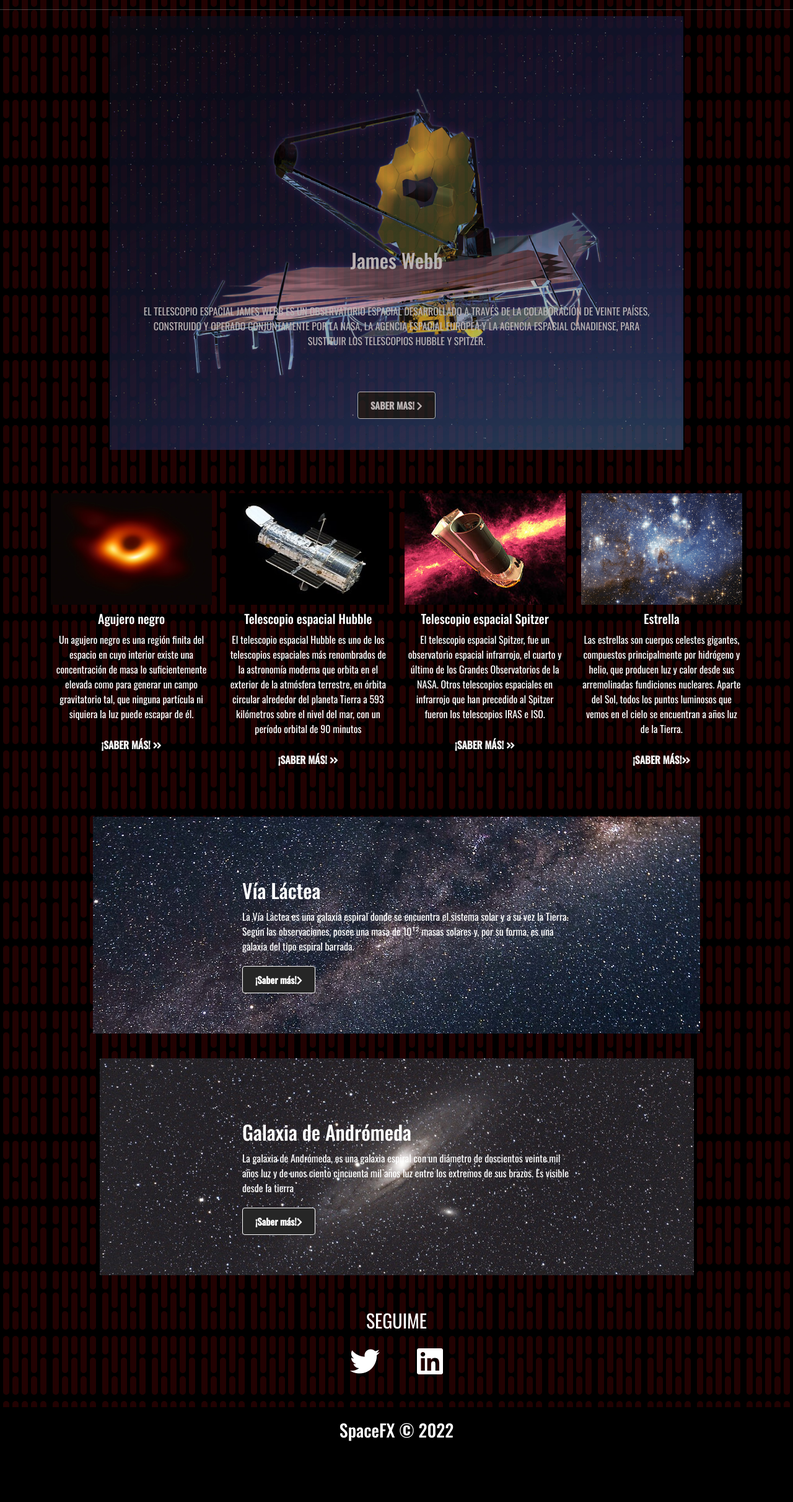
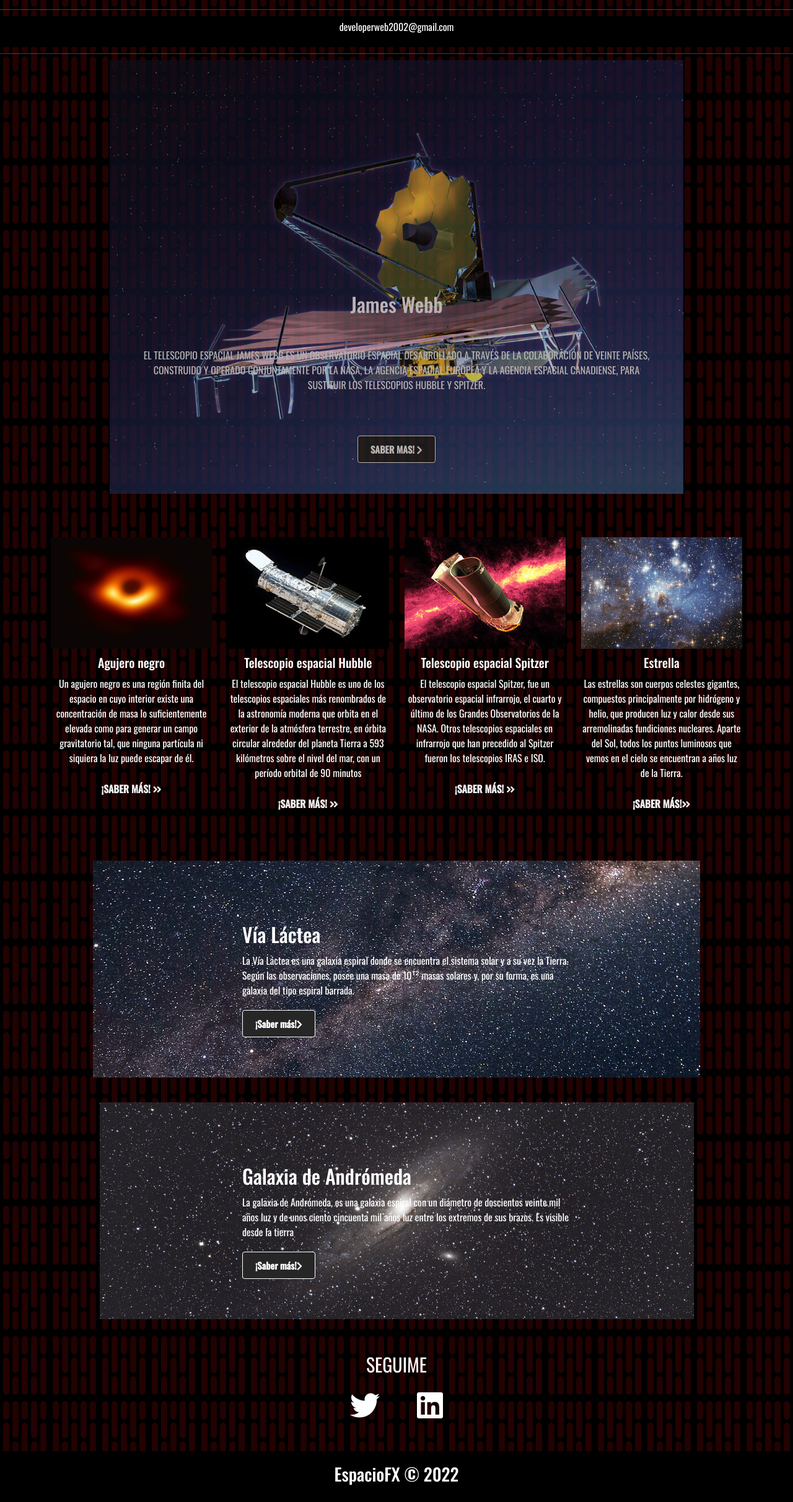
Before and after one commit to Fraanntadeo/Pagina, a website: page index.html in a window 1280 px wide. Shown: the part 54-2478 px from the top of the page at 62% size. Before the commit the page ends 2407 px from the top, so only its background shows below. Drawn offline with nearby package versions, Linux system fonts and the light colour scheme.

Commit message:
Arreglos

```diff
--- a/index.html
+++ b/index.html
@@ -15,12 +15,12 @@
   <!-- ICONO -->
   <link rel="icon" href="img/brand.png">
   <!-- METAS -->
-  <meta name="description" content="SpaceFX: La MINI wikipedia del cosmos">
+  <meta name="description" content="EspacioFX: La MINI wikipedia del cosmos">
   <meta name="author" content="Franco Muñoz">
   <meta name="keywords"
     content="Exoplanetas, Satélite, Agencias, James Webb, agujero negro, via lactea, andromeda, hubble, ">
   <!-- Title -->
-  <title>SpaceFX</title>
+  <title>EspacioFX</title>
 </head>
 
 <body>
@@ -60,9 +60,12 @@
     </div>
   </nav>
   <hr>
+  <div class="center">
+    <p>developerweb2002@gmail.com</p>
+  </div>
+  <hr>
 
   <div class="container">
-
     <!-- SHOWCASE -->
     <header class="showcase">
       <section>
@@ -162,7 +165,7 @@
 
   <!-- Footer -->
   <footer class="footer">
-    <h3>SpaceFX &copy; 2022</h3>
+    <h3>EspacioFX &copy; 2022</h3>
   </footer>
   </div>
 
--- a/scss/General/_general.scss
+++ b/scss/General/_general.scss
@@ -67,6 +67,14 @@
 
 hr {
   margin: 10px 0;
+}
+
+.center {
+  background-color: black;
+  padding: 5px;
+  p {
+    text-align: center;
+  }
 }
 
 .menu-btn {
```
Also changed, not shown: Secciones/Agencias.html (+3 -3 lines), Secciones/Contacto.html (+3 -3 lines), Secciones/Exoplanetas.html (+3 -3 lines), Secciones/Planeta9.html (+3 -3 lines), Secciones/SatelitesNaturales.html (+3 -3 lines), css/main.css.
